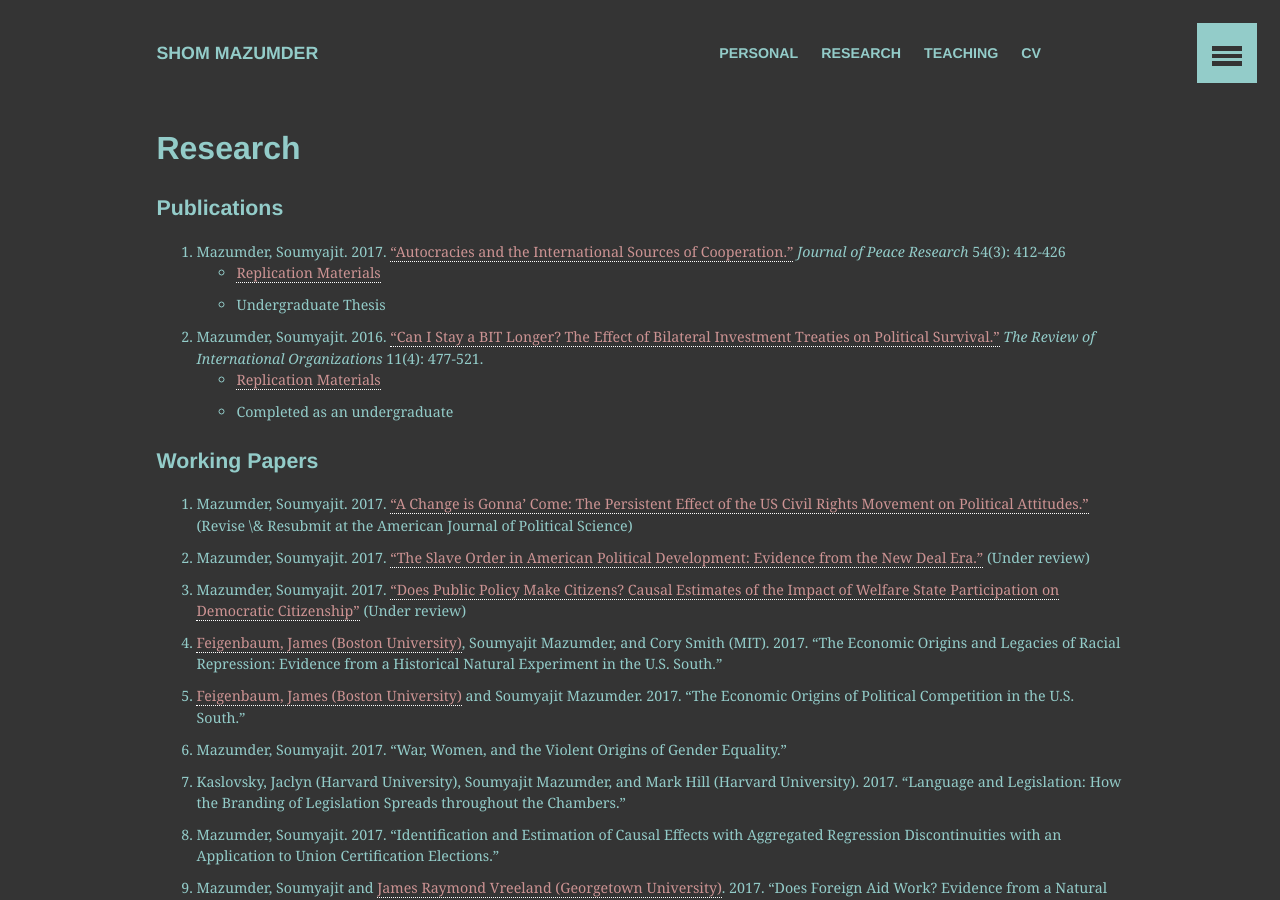
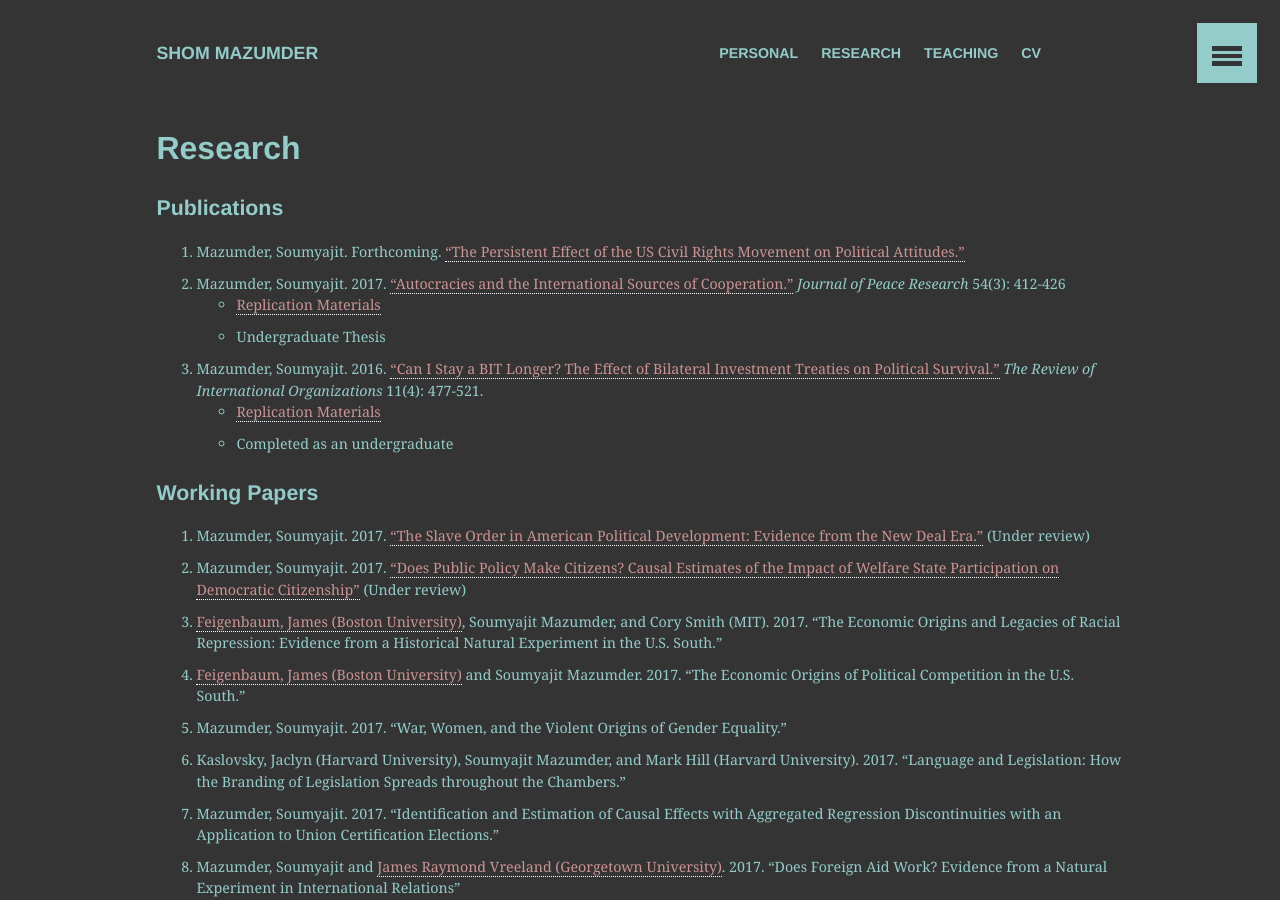
Before and after one commit to shommazumder/shommazumder.github.io-archive, a Jekyll site: the page built from _pages/research.md, in a window 1280 px wide and 900 px high. Built offline with Jekyll 4.4.1, drawn with Linux system fonts in a browser that asks for light colours.

Commit message:
added updated medicare paper and updated links to it

```diff
--- a/_pages/research.md
+++ b/_pages/research.md
@@ -7,25 +7,25 @@
 
 #### Publications
 
-1. Mazumder, Soumyajit. 2017. ["Autocracies and the International Sources of Cooperation."](http://journals.sagepub.com/doi/abs/10.1177/0022343316687018) *Journal of Peace Research* 54\(3\): 412-426
+3. Mazumder, Soumyajit. Forthcoming. ["The Persistent Effect of the US Civil Rights Movement on Political Attitudes."]({{site.url}}/files/civ-rights-manuscript.pdf)
+2. Mazumder, Soumyajit. 2017. ["Autocracies and the International Sources of Cooperation."](http://journals.sagepub.com/doi/abs/10.1177/0022343316687018) *Journal of Peace Research* 54\(3\): 412-426
 	* [Replication Materials](https://static-content.springer.com/esm/art%3A10.1007%2Fs11558-015-9235-7/MediaObjects/11558_2015_9235_MOESM1_ESM.zip)
 	* Undergraduate Thesis
-2. Mazumder, Soumyajit. 2016. ["Can I Stay a BIT Longer? The Effect of Bilateral Investment Treaties on Political Survival."](https://link.springer.com/article/10.1007/s11558-015-9235-7) *The Review of International Organizations* 11\(4\): 477-521.
+1. Mazumder, Soumyajit. 2016. ["Can I Stay a BIT Longer? The Effect of Bilateral Investment Treaties on Political Survival."](https://link.springer.com/article/10.1007/s11558-015-9235-7) *The Review of International Organizations* 11\(4\): 477-521.
 	* [Replication Materials](https://dataverse.harvard.edu/dataset.xhtml?persistentId=doi:10.7910/DVN/JV2PQS)
 	* Completed as an undergraduate
 
 #### Working Papers
 
-1. Mazumder, Soumyajit. 2017. ["A Change is Gonna' Come: The Persistent Effect of the US Civil Rights Movement on Political Attitudes."]({{site.url}}/files/long-term-protests-v2.pdf) \(Revise \& Resubmit at the American Journal of Political Science\)
-2. Mazumder, Soumyajit. 2017. ["The Slave Order in American Political Development: Evidence from the New Deal Era."]({{site.url}}/files/slave-order-v2.pdf) \(Under review\)
-3. Mazumder, Soumyajit. 2017. ["Does Public Policy Make Citizens? Causal Estimates of the Impact of Welfare State Participation on Democratic Citizenship"]({{site.url}}/files/mazumder_medicare_v2.pdf) \(Under review\)
-4. [Feigenbaum, James \(Boston University\)](http://jamesfeigenbaum.github.io/), Soumyajit Mazumder, and Cory Smith \(MIT\). 2017. "The Economic Origins and Legacies of Racial Repression: Evidence from a Historical Natural Experiment in the U.S. South."
-5. [Feigenbaum, James \(Boston University\)](http://jamesfeigenbaum.github.io/) and Soumyajit Mazumder. 2017. "The Economic Origins of Political Competition in the U.S. South."
-6. Mazumder, Soumyajit. 2017. "War, Women, and the Violent Origins of Gender Equality."
-7. Kaslovsky, Jaclyn \(Harvard University\), Soumyajit Mazumder, and Mark Hill \(Harvard University\). 2017. "Language and Legislation: How the Branding of Legislation Spreads throughout the Chambers."
-8. Mazumder, Soumyajit. 2017. "Identification and Estimation of Causal Effects with Aggregated Regression Discontinuities with an Application to Union Certification Elections."
-9. Mazumder, Soumyajit and [James Raymond Vreeland \(Georgetown University\)](http://www.profvreeland.com/). 2017. "Does Foreign Aid Work? Evidence from a Natural Experiment in International Relations"
-10. Mazumder, Soumyajit. 2017. ["Becoming White: How Mass Warfare Turned Immigrants into Americans."]({{site.url}}/files/war-assimilation-mazumder.pdf)
+9. Mazumder, Soumyajit. 2017. ["The Slave Order in American Political Development: Evidence from the New Deal Era."]({{site.url}}/files/slave-order-v2.pdf) \(Under review\)
+8. Mazumder, Soumyajit. 2017. ["Does Public Policy Make Citizens? Causal Estimates of the Impact of Welfare State Participation on Democratic Citizenship"]({{site.url}}/files/mazumder_medicare_v4_full.pdf) \(Under review\)
+7. [Feigenbaum, James \(Boston University\)](http://jamesfeigenbaum.github.io/), Soumyajit Mazumder, and Cory Smith \(MIT\). 2017. "The Economic Origins and Legacies of Racial Repression: Evidence from a Historical Natural Experiment in the U.S. South."
+6. [Feigenbaum, James \(Boston University\)](http://jamesfeigenbaum.github.io/) and Soumyajit Mazumder. 2017. "The Economic Origins of Political Competition in the U.S. South."
+5. Mazumder, Soumyajit. 2017. "War, Women, and the Violent Origins of Gender Equality."
+4. Kaslovsky, Jaclyn \(Harvard University\), Soumyajit Mazumder, and Mark Hill \(Harvard University\). 2017. "Language and Legislation: How the Branding of Legislation Spreads throughout the Chambers."
+3. Mazumder, Soumyajit. 2017. "Identification and Estimation of Causal Effects with Aggregated Regression Discontinuities with an Application to Union Certification Elections."
+2. Mazumder, Soumyajit and [James Raymond Vreeland \(Georgetown University\)](http://www.profvreeland.com/). 2017. "Does Foreign Aid Work? Evidence from a Natural Experiment in International Relations"
+1. Mazumder, Soumyajit. 2017. ["Becoming White: How Mass Warfare Turned Immigrants into Americans."]({{site.url}}/files/war-assimilation-mazumder.pdf)
 
 For further details on ongoing work, see the below groups of projects:
 
```
Also changed, not shown: _posts/2017-04-05-peco.md (+1 -1 lines), 2 other files.
